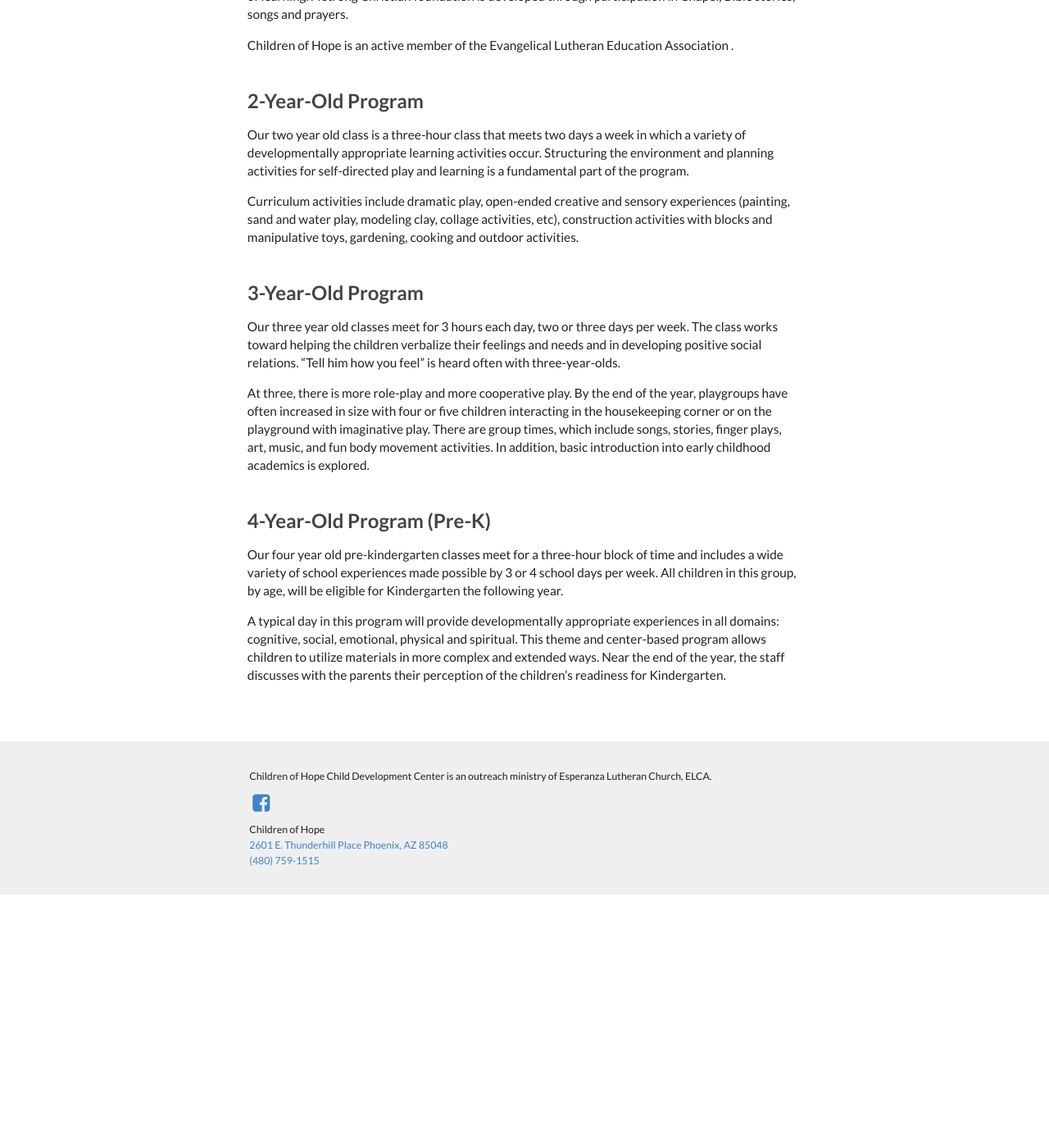
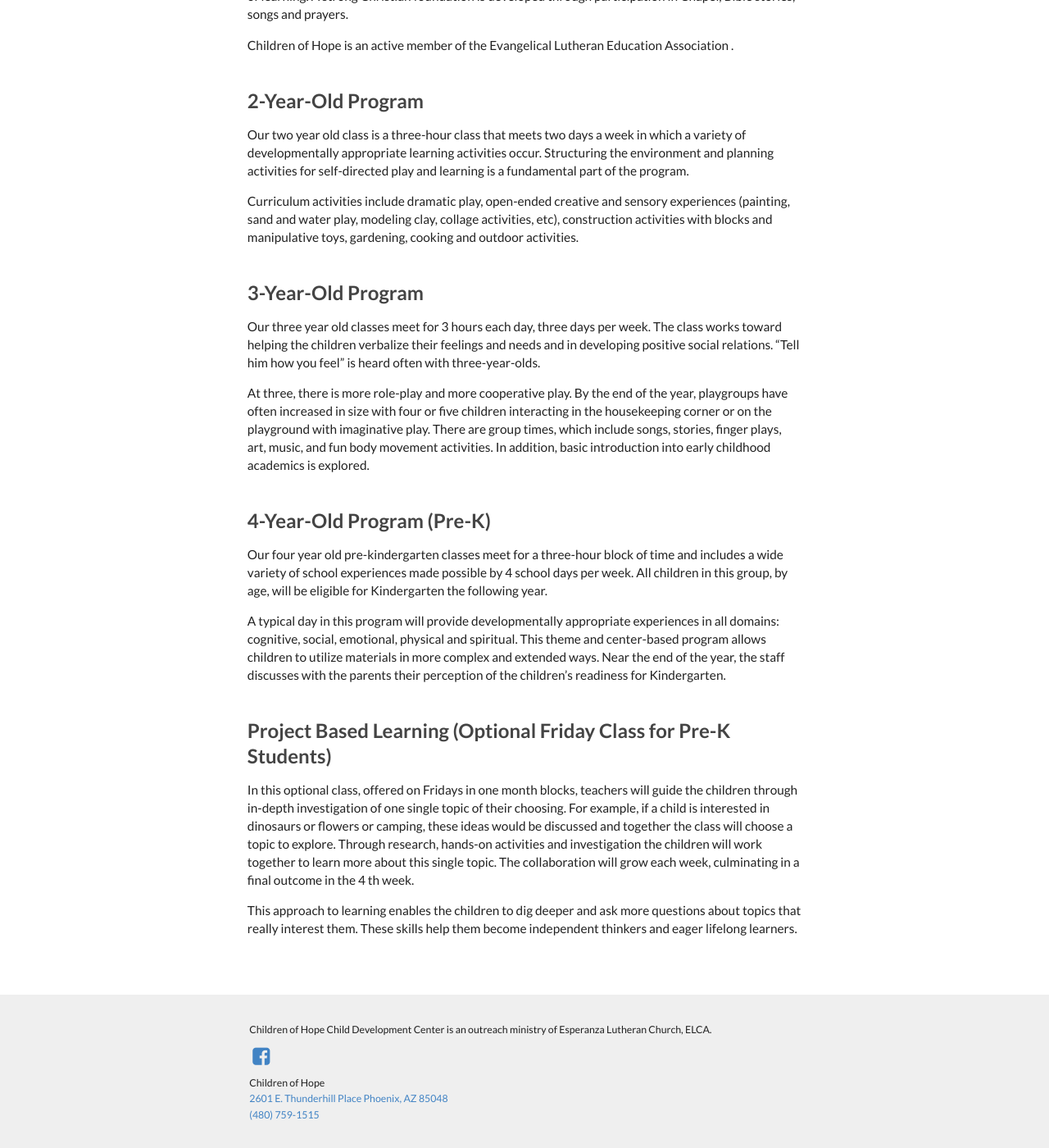
Before and after one commit to childrenofhope/childrenofhope, a Jekyll site: the page built from about/program.md, in a window 1280 px wide and 1400 px high, scrolled down 463 px. Shown: the whole window at 82% size. Built offline with Jekyll 4.4.1, drawn with Linux system fonts in a browser that asks for light colours; before the commit the page ends 1554 px from its top, so only the background shows below that.

Commit message:
Updated programs page

```diff
--- a/about/program.md
+++ b/about/program.md
@@ -27,7 +27,7 @@ Curriculum activities include dramatic play, open-ended creative and sensory exp
 3-Year-Old Program
 ---
 
-Our three year old classes meet for 3 hours each day, two or three days per week. The class works toward helping the children verbalize their feelings and needs and in developing positive social relations. “Tell him how you feel” is heard often with three-year-olds.
+Our three year old classes meet for 3 hours each day, three days per week. The class works toward helping the children verbalize their feelings and needs and in developing positive social relations. “Tell him how you feel” is heard often with three-year-olds.
 
 At three, there is more role-play and more cooperative play. By the end of the year, playgroups have often increased in size with four or five children interacting in the housekeeping corner or on the playground with imaginative play. There are group times, which include songs, stories, finger plays, art, music, and fun body movement activities. In addition, basic introduction into early childhood academics is explored.
 
@@ -36,6 +36,15 @@ At three, there is more role-play and more cooperative play. By the end of the y
 4-Year-Old Program (Pre-K)
 ---
 
-Our four year old pre-kindergarten classes meet for a three-hour block of time and includes a wide variety of school experiences made possible by 3 or 4 school days per week. All children in this group, by age, will be eligible for Kindergarten the following year.
+Our four year old pre-kindergarten classes meet for a three-hour block of time and includes a wide variety of school experiences made possible by 4 school days per week. All children in this group, by age, will be eligible for Kindergarten the following year.
 
 A typical day in this program will provide developmentally appropriate experiences in all domains: cognitive, social, emotional, physical and spiritual. This theme and center-based program allows children to utilize materials in more complex and extended ways. Near the end of the year, the staff discusses with the parents their perception of the children’s readiness for Kindergarten.
+
+<div class="ui hidden divider"></div>
+
+Project Based Learning (Optional Friday Class for Pre-K Students)
+---
+
+In this optional class, offered on Fridays in one month blocks, teachers will guide the children through in-depth investigation of one single topic of their choosing. For example, if a child is interested in dinosaurs or flowers or camping, these ideas would be discussed and together the class will choose a topic to explore. Through research, hands-on activities and investigation the children will work together to learn more about this single topic. The collaboration will grow each week, culminating in a final outcome in the 4 th week.
+
+This approach to learning enables the children to dig deeper and ask more questions about topics that really interest them. These skills help them become independent thinkers and eager lifelong learners.
```
